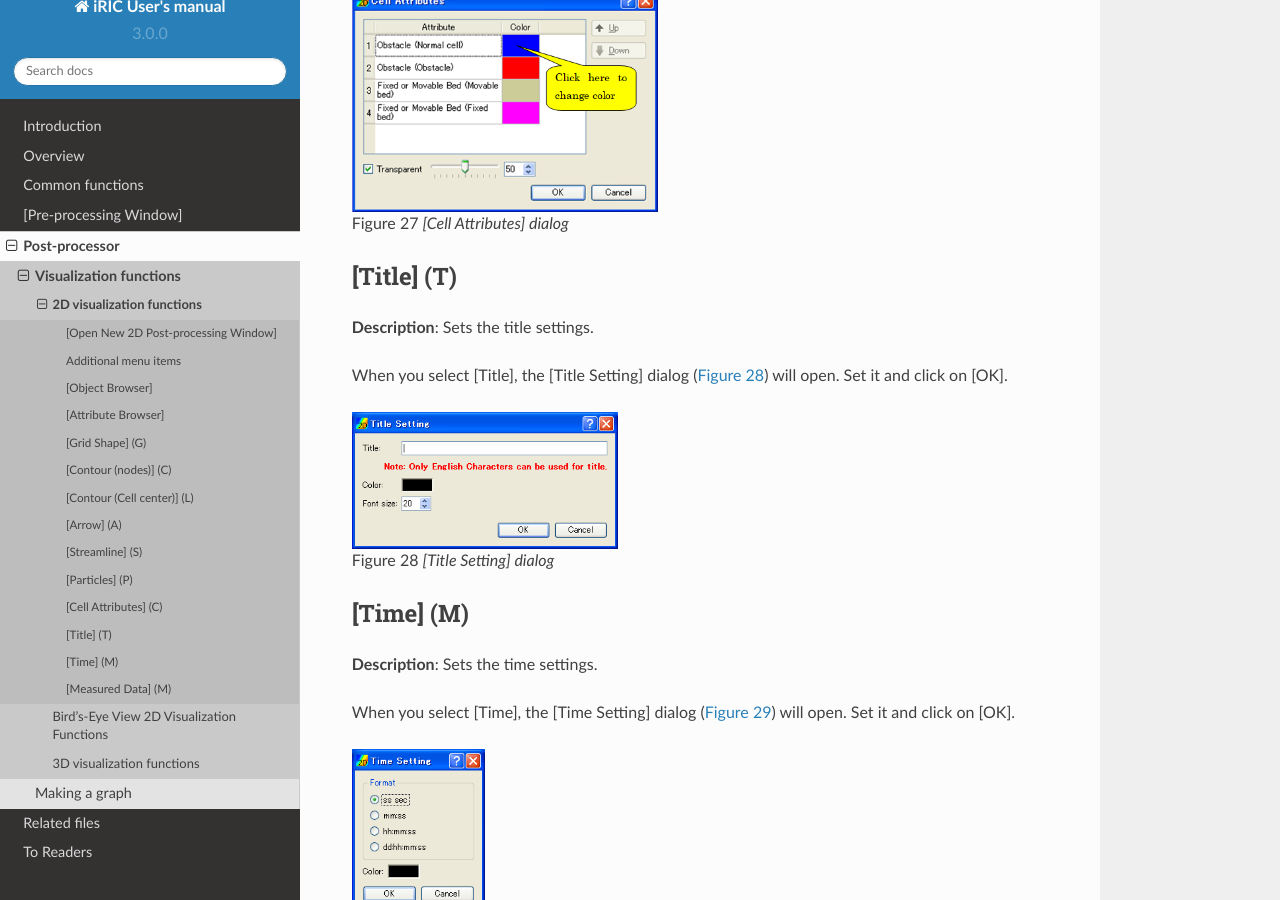
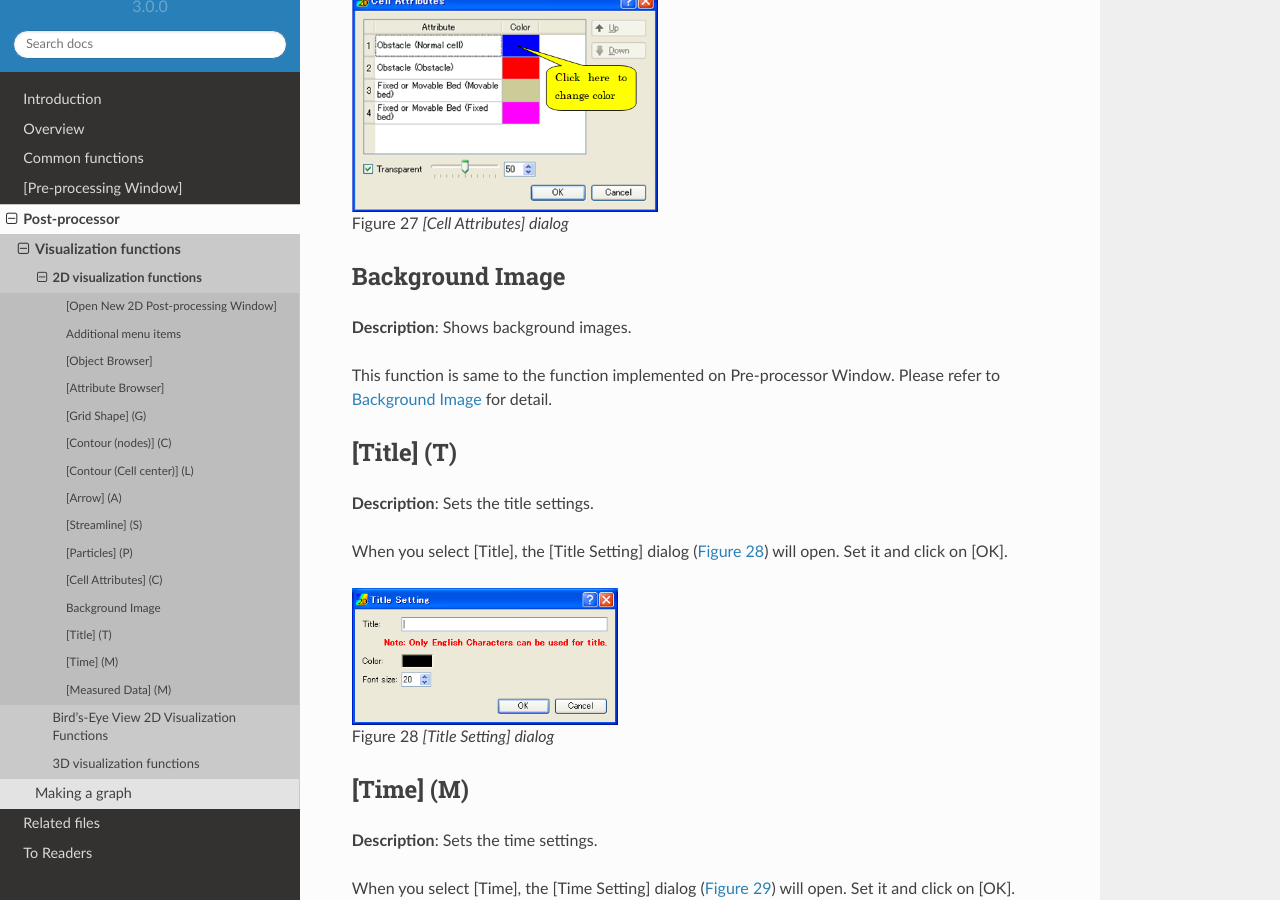
Before and after one commit to i-RIC/gui_user_manual, a Sphinx documentation site: the page built from source/05/01/01_vis2d.rst, in a window 1280 px wide and 900 px high, scrolled down 11442 px. Built offline with Sphinx 7.4.7 and the Read the Docs theme 2.0.0, drawn with Linux system fonts in a browser that asks for light colours.

Commit message:
Description about background image is added to page on Vis2D window.

```diff
--- a/source/05/01/01_vis2d.rst
+++ b/source/05/01/01_vis2d.rst
@@ -427,6 +427,15 @@ Set it and click on [OK].
 
    [Cell Attributes] dialog
 
+
+Background Image
+------------------
+
+**Description**: Shows background images.
+
+This function is same to the function implemented on Pre-processor Window.
+Please refer to :ref:`sec_pre_bg_image_data` for detail.
+
 [Title] (T)
 ------------
 
```
